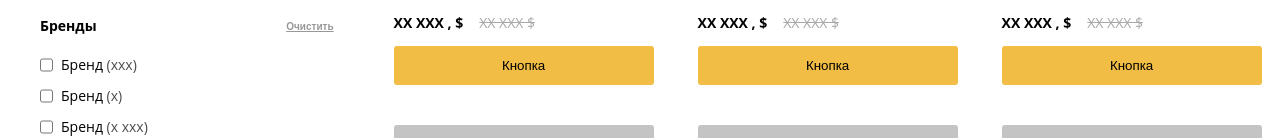
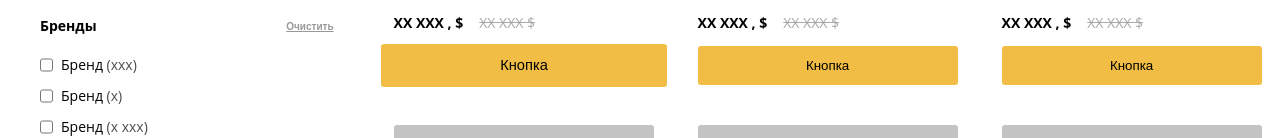
Before and after one commit to Endless1ve/test-github.io, a plain HTML site: page index.html in a window 1280 px wide. In both pictures the pointer is over the button 523 px from the left and 834 px from the top of the page. Shown: the part 769-907 px from the top of the page. Drawn offline with Linux system fonts and the light colour scheme.

Commit message:
fix button

```diff
--- a/style.css
+++ b/style.css
@@ -405,7 +405,7 @@
     transition: 1s;
 }
 
-.card-button-image:hover{
+.card-button:hover{
     transform: scale(1.1);
 }
 
```
